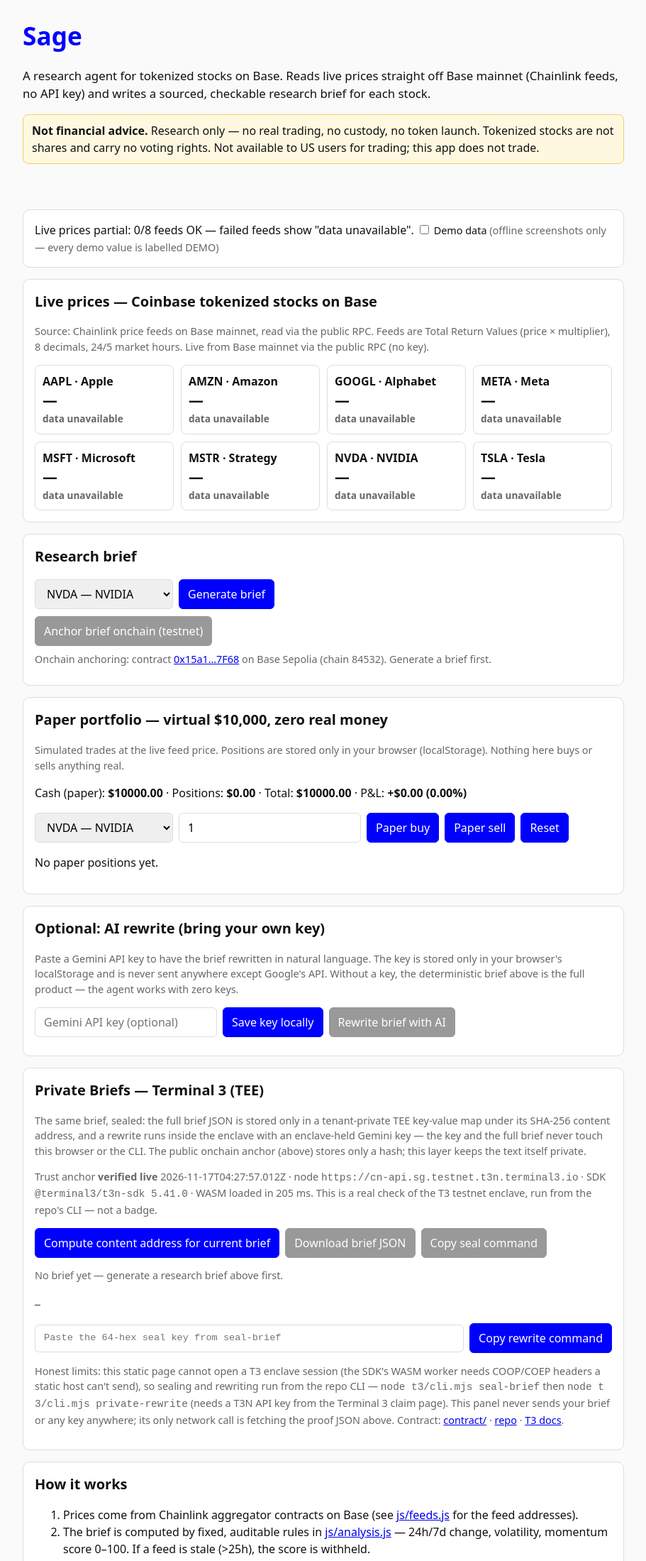
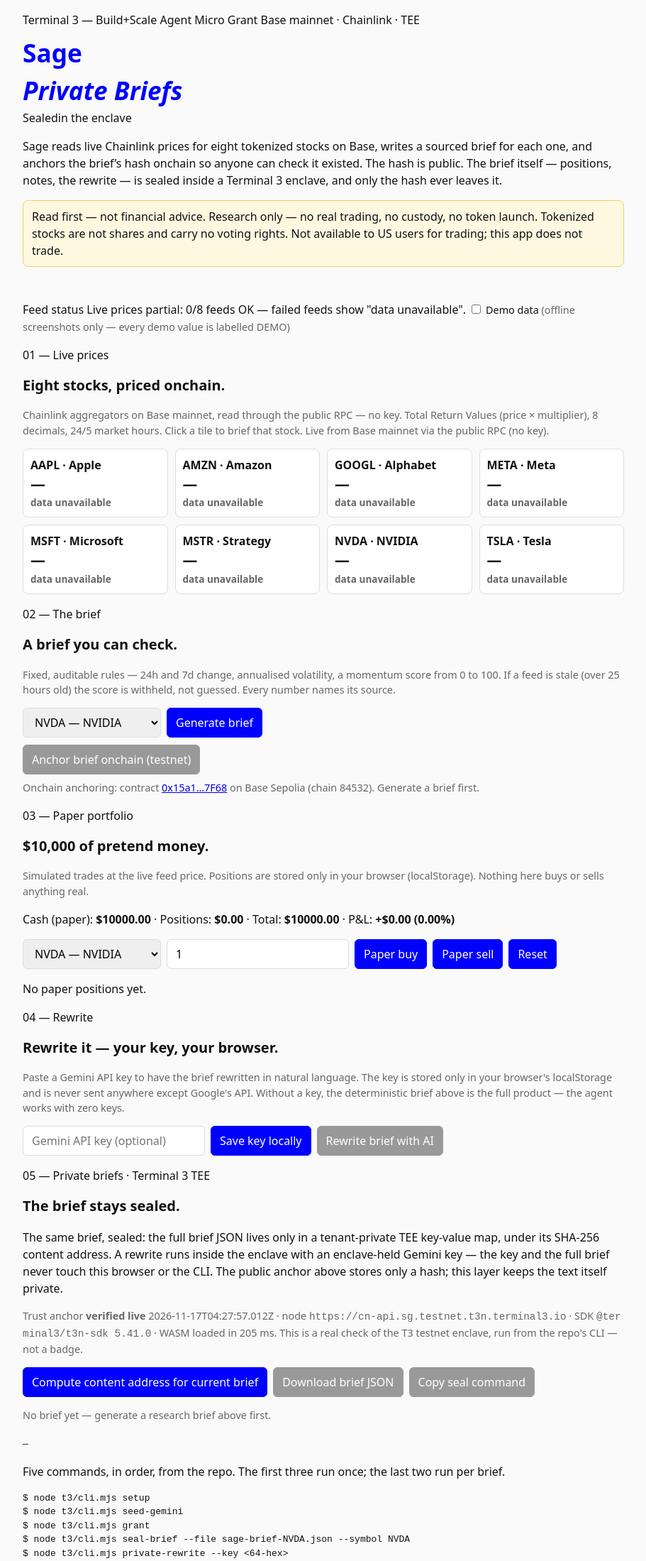
Before and after one commit to coral-fox-12/sage-terminal3, a website with bundled scripts: page index.html in a window 1280 px wide. Shown: the top 2199 px of the page at 71% size, without its empty margins (184-1095 px from the left). Built offline with nearby package versions, Linux system fonts and the light colour scheme; no server answers.

Commit message:
Sage Private Briefs: T3 privacy layer (seal-brief + private-rewrite) (index.html)

```diff
--- a/index.html
+++ b/index.html
@@ -3,37 +3,60 @@
 <head>
 <meta charset="utf-8">
 <meta name="viewport" content="width=device-width, initial-scale=1">
-<title>Sage — Research agent for tokenized stocks on Base</title>
+<title>Sage Private Briefs — research briefs, sealed on Terminal 3</title>
+<meta name="description" content="Sage reads live Chainlink prices for tokenized stocks on Base, writes a sourced research brief, anchors its hash onchain — and seals the full brief inside a Terminal 3 enclave.">
 <link rel="stylesheet" href="style.css">
 </head>
 <body>
-<header>
-  <h1>Sage</h1>
-  <p class="tagline">A research agent for tokenized stocks on Base. Reads live prices
-  straight off Base mainnet (Chainlink feeds, no API key) and writes a sourced,
-  checkable research brief for each stock.</p>
-  <p class="notice"><strong>Not financial advice.</strong> Research only — no real
-  trading, no custody, no token launch. Tokenized stocks are not shares and carry
-  no voting rights. Not available to US users for trading; this app does not trade.</p>
+<div class="topline"></div>
+
+<header class="masthead">
+  <div class="eyebrow-row">
+    <span class="eyebrow">Terminal 3 — Build+Scale Agent Micro Grant</span>
+    <span class="eyebrow eyebrow-right">Base mainnet · Chainlink · TEE</span>
+  </div>
+  <div class="masthead-grid">
+    <div class="masthead-title">
+      <h1>Sage<br><em>Private Briefs</em></h1>
+    </div>
+    <div class="masthead-deck">
+      <div class="stamp" aria-hidden="true"><span>Sealed</span><span class="stamp-sub">in the enclave</span></div>
+      <p class="deck">Sage reads live Chainlink prices for eight tokenized stocks on Base,
+      writes a sourced brief for each one, and anchors the brief&rsquo;s hash onchain
+      so anyone can check it existed. The hash is public. The brief itself —
+      positions, notes, the rewrite — is sealed inside a Terminal&nbsp;3 enclave,
+      and only the hash ever leaves it.</p>
+    </div>
+  </div>
+  <p class="notice"><span class="notice-label">Read first — not financial advice.</span>
+    Research only — no real trading, no custody, no token launch. Tokenized stocks are
+    not shares and carry no voting rights. Not available to US users for trading;
+    this app does not trade.</p>
 </header>
 
 <main>
-  <section id="status" class="card">
+  <div class="status-strip">
+    <span class="status-label">Feed status</span>
     <span id="statusText">Loading live prices from Base…</span>
     <label class="demo-toggle"><input type="checkbox" id="demoToggle"> Demo data
       <span class="hint">(offline screenshots only — every demo value is labelled DEMO)</span></label>
-  </section>
+  </div>
 
-  <section class="card">
-    <h2>Live prices — Coinbase tokenized stocks on Base</h2>
-    <p class="fineprint">Source: Chainlink price feeds on Base mainnet, read via the
-      public RPC. Feeds are Total Return Values (price × multiplier), 8 decimals,
-      24/5 market hours. <span id="priceStamp"></span></p>
+  <section>
+    <p class="eyebrow">01 — Live prices</p>
+    <h2>Eight stocks, priced onchain.</h2>
+    <p class="fineprint">Chainlink aggregators on Base mainnet, read through the public
+      RPC — no key. Total Return Values (price × multiplier), 8 decimals, 24/5 market
+      hours. Click a tile to brief that stock. <span id="priceStamp"></span></p>
     <div id="priceGrid" class="grid"></div>
   </section>
 
-  <section class="card">
-    <h2>Research brief</h2>
+  <section>
+    <p class="eyebrow">02 — The brief</p>
+    <h2>A brief you can check.</h2>
+    <p class="fineprint">Fixed, auditable rules — 24h and 7d change, annualised
+      volatility, a momentum score from 0 to 100. If a feed is stale (over 25 hours
+      old) the score is withheld, not guessed. Every number names its source.</p>
     <div class="row">
       <select id="stockSelect" aria-label="Pick a stock"></select>
       <button id="briefBtn">Generate brief</button>
@@ -45,8 +68,9 @@
     </div>
   </section>
 
-  <section class="card">
-    <h2>Paper portfolio — virtual $10,000, zero real money</h2>
+  <section>
+    <p class="eyebrow">03 — Paper portfolio</p>
+    <h2>$10,000 of pretend money.</h2>
     <p class="fineprint">Simulated trades at the live feed price. Positions are stored
       only in your browser (localStorage). Nothing here buys or sells anything real.</p>
     <div id="paperSummary"></div>
@@ -61,8 +85,9 @@
     <div id="paperTrades"></div>
   </section>
 
-  <section class="card">
-    <h2>Optional: AI rewrite (bring your own key)</h2>
+  <section>
+    <p class="eyebrow">04 — Rewrite</p>
+    <h2>Rewrite it — your key, your browser.</h2>
     <p class="fineprint">Paste a Gemini API key to have the brief rewritten in natural
       language. The key is stored only in your browser's localStorage and is never
       sent anywhere except Google's API. Without a key, the deterministic brief above
@@ -75,27 +100,37 @@
     <div id="aiBrief"></div>
   </section>
 
-  <section class="card" id="t3Panel">
-    <h2>Private Briefs — Terminal 3 (TEE)</h2>
-    <p class="fineprint">The same brief, sealed: the full brief JSON is stored only in a
-      tenant-private TEE key-value map under its SHA-256 content address, and a rewrite
-      runs inside the enclave with an enclave-held Gemini key — the key and the full brief
-      never touch this browser or the CLI. The public onchain anchor (above) stores only
+  <section class="darkband" id="t3Panel">
+    <div class="darkband-inner">
+      <p class="eyebrow eyebrow-dark">05 — Private briefs · Terminal 3 TEE</p>
+      <h2>The brief stays sealed.</h2>
+      <p class="dark-lede">The same brief, sealed: the full brief JSON lives only in a
+        tenant-private TEE key-value map, under its SHA-256 content address. A rewrite
+        runs inside the enclave with an enclave-held Gemini key — the key and the full
+        brief never touch this browser or the CLI. The public anchor above stores only
         a hash; this layer keeps the text itself private.</p>
-    <p id="t3Proof" class="fineprint">Checking trust-anchor proof…</p>
+      <p id="t3Proof" class="fineprint fineprint-dark">Checking trust-anchor proof…</p>
       <div class="row">
         <button id="t3RefreshBrief">Compute content address for current brief</button>
         <button id="t3DownloadBrief" disabled>Download brief JSON</button>
         <button id="t3CopySeal" disabled>Copy seal command</button>
       </div>
-    <p id="t3BriefInfo" class="fineprint">No brief yet — generate a research brief above first.</p>
+      <p id="t3BriefInfo" class="fineprint fineprint-dark">No brief yet — generate a research brief above first.</p>
       <p><code id="t3Key">—</code></p>
+      <div class="terminal" aria-label="The five CLI commands, in order">
+        <p class="terminal-caption">Five commands, in order, from the repo. The first three run once; the last two run per brief.</p>
+        <pre><span class="prompt">$</span> node t3/cli.mjs setup
+<span class="prompt">$</span> node t3/cli.mjs seed-gemini
+<span class="prompt">$</span> node t3/cli.mjs grant
+<span class="prompt">$</span> node t3/cli.mjs seal-brief --file sage-brief-NVDA.json --symbol NVDA
+<span class="prompt">$</span> node t3/cli.mjs private-rewrite --key &lt;64-hex&gt;</pre>
+      </div>
       <div class="row">
         <input id="t3SealKey" type="text" placeholder="Paste the 64-hex seal key from seal-brief" autocomplete="off" style="flex:1;min-width:280px">
         <button id="t3CopyRewrite">Copy rewrite command</button>
       </div>
-    <p id="t3Status" class="fineprint"></p>
-    <p class="fineprint">Honest limits: this static page cannot open a T3 enclave session
+      <p id="t3Status" class="fineprint fineprint-dark"></p>
+      <p class="fineprint fineprint-dark">Honest limits: this static page cannot open a T3 enclave session
         (the SDK's WASM worker needs COOP/COEP headers a static host can't send), so sealing
         and rewriting run from the repo CLI — <code>node t3/cli.mjs seal-brief</code> then
         <code>node t3/cli.mjs private-rewrite</code> (needs a T3N API key from the Terminal 3
@@ -104,11 +139,13 @@
         <a href="https://github.com/coral-fox-12/sage-terminal3/tree/main/contract">contract/</a> ·
         <a href="https://github.com/coral-fox-12/sage-terminal3">repo</a> ·
         <a href="https://docs.terminal3.io/developers/adk/get-started/quickstart">T3 docs</a>.</p>
+    </div>
   </section>
 
-  <section class="card">
-    <h2>How it works</h2>
-    <ol>
+  <section>
+    <p class="eyebrow">06 — How it works</p>
+    <h2>End to end, nothing hidden.</h2>
+    <ol class="steps">
       <li>Prices come from Chainlink aggregator contracts on Base (see <a href="js/feeds.js">js/feeds.js</a> for the feed addresses).</li>
       <li>The brief is computed by fixed, auditable rules in <a href="js/analysis.js">js/analysis.js</a> — 24h/7d change, volatility, momentum score 0–100. If a feed is stale (&gt;25h), the score is withheld.</li>
       <li>Each brief can be anchored onchain as a hash (<a href="contracts/ResearchAnchor.sol">ResearchAnchor.sol</a>) — testnet deployment pending.</li>
```
Lines whose indentation alone changed are shown as unchanged.
